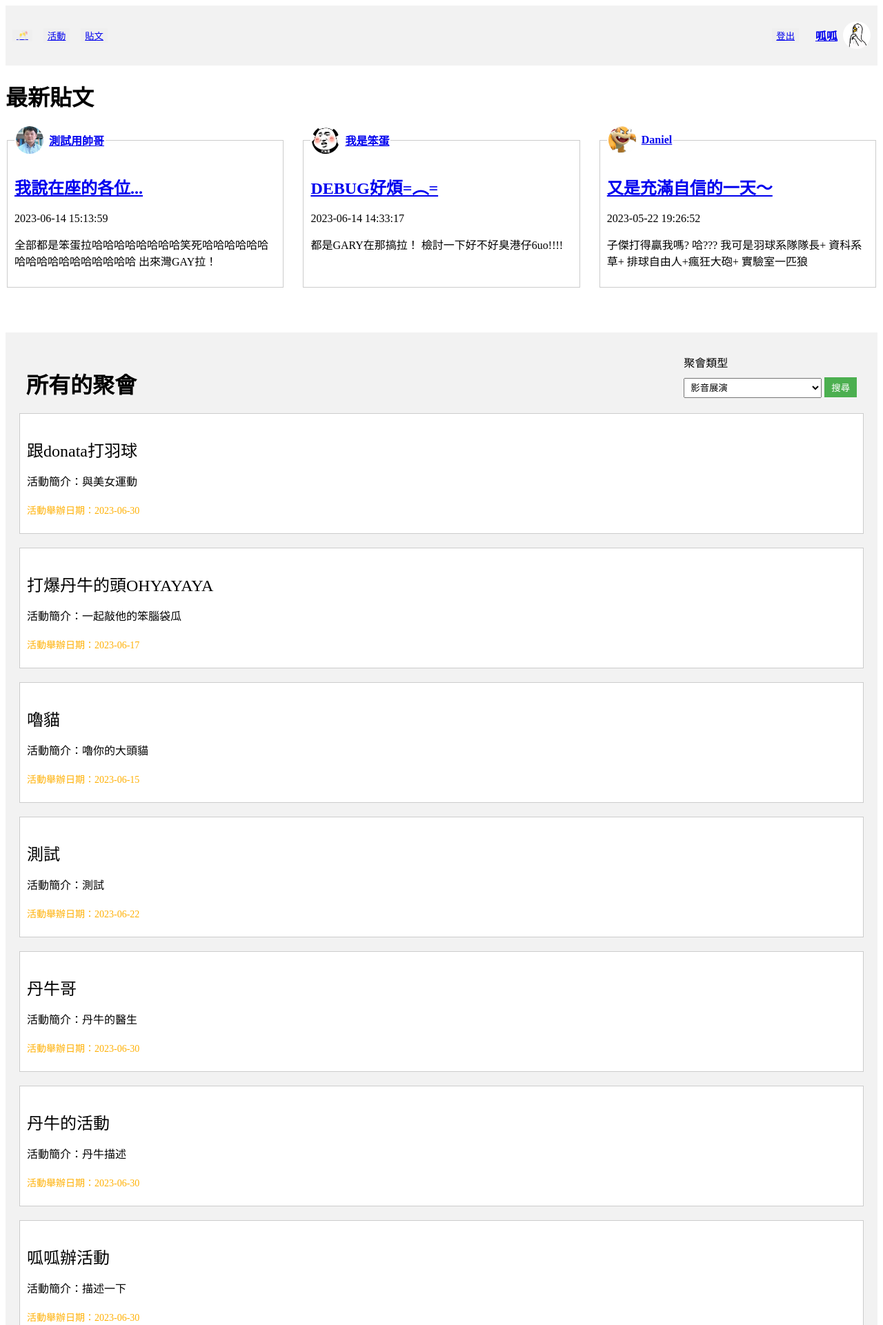
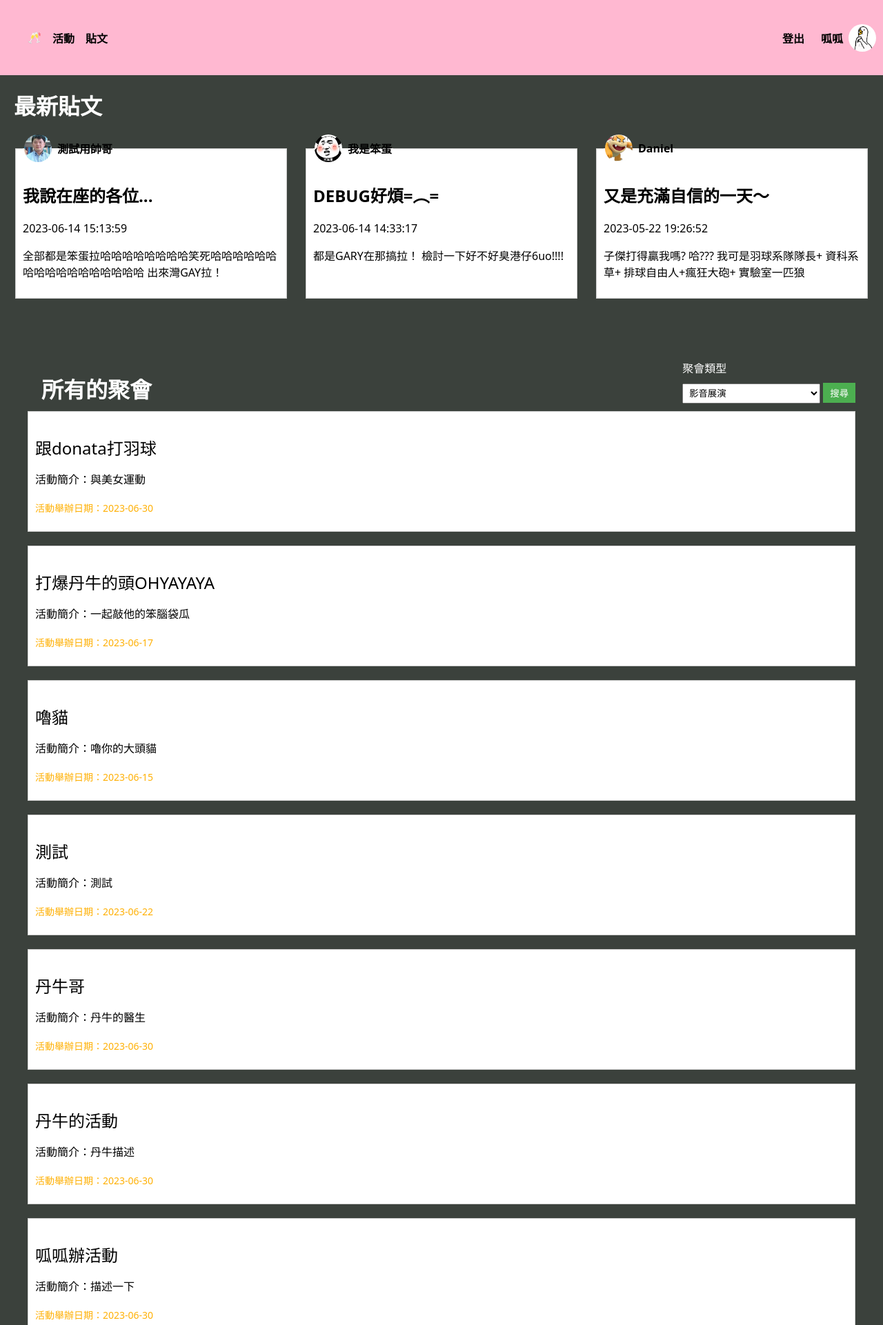
Before and after one commit to LittleBri32/Group_System, a Flask app: page /home in a window 1280 px wide. Shown: the top 1921 px of the page at 69% size. Run offline with Flask 3, Linux system fonts and the light colour scheme; a user stored in the database is signed in; data comes from the database, SQL or seed files in the repository.

Commit message:
feat: update home/activity/personalIfo UI

```diff
--- a/FunCrew/templates/home.html
+++ b/FunCrew/templates/home.html
@@ -7,24 +7,42 @@
     <title>首頁</title>
     <link rel="shortcut icon" href="{{ url_for('static', filename='favicon.ico') }}">
     <style>
+        body{
+            font-family: system-ui, -apple-system, BlinkMacSystemFont, 'Segoe UI', Roboto, Oxygen, Ubuntu, Cantarell, 'Open Sans', 'Helvetica Neue', sans-serif;
+        }
+        h1{
+            margin: 20px;
+            color: white;
+        }
         .header {
             display: flex;
             justify-content: space-between;
             align-items: center;
-            padding: 10px;
-            background-color: #f2f2f2;
+            background-color: #ffb8d1;
+            height: 109px;
+            width: 100%;
+            top: 0px;
+            font-weight: bold;
         }
+        .headers{
+            display: flex;
+            justify-content: space-between;
+            align-items: center;
 
-        .header-left {
-            display: flex;
-            align-items: center;
         }
-
         .header-right {
             display: flex;
             align-items: center;
+            margin-right: 10px;
         }
-
+        ul{
+            display: flex;
+            list-style: none;
+        }
+        li{
+            margin-right: 16px;
+            border: none;
+        }
         .button {
             margin-right: 16px;
             border: none;
@@ -51,14 +69,16 @@
             margin-left: 8px;
             /* 頭貼和暱稱之間的間距 */
         }
-
         /*擺放對話框*/
         .chat-box-container {
+            margin: 20px;
             display: flex;
             justify-content: space-between;
+
         }
 
         .chat-box {
+            background-color: white;
             border: 1px solid #ccc;
             padding: 10px;
             width: 30%;
@@ -90,12 +110,13 @@
         .container {
             display: flex;
             justify-content: space-between;
+            margin: 20px;
         }
 
         .left-column {
             width: 100%;
             padding: 20px;
-            background-color: #f2f2f2;
+            background-color:#3B413C;
         }
 
         .left-column h1 {
@@ -135,28 +156,34 @@
             background-color: #fff;
             margin-bottom: 20px;
         }
+        a{
+            text-decoration: none;
+            color: black;
+        }
+        a:hover{
+            color: red;
+        }
     </style>
 </head>
 
 
-<body>
+<body style="margin: 0px; background-color: #3B413C;">
     <div class="header">
-        <div class="header-left">
-            <button class="button"><a href="/home"> 🥂 </a></button>
-            <button class="button"><a href="/activity/activities/signingUp">活動</a></button>
-            <button class="button"><a href="/post/posts/newest">貼文</a></button>
-        </div>
+            <ul>
+                <li><a href="/home"> 🥂 </a></li>
+                <li><a href="/activity/activities/signingUp">活動</a></li>
+                <li><a href="/post/posts/newest">貼文</a></li>
+            </ul>
         <div class="header-right">
-            <button class="button"><a href="/user/logout">登出</a></button>
+            <li style="list-style: none;"><a href="/user/logout">登出</a></li>
             <div class="user-info">
                 <h4><a href="/user/personalInfo">{{ nickname }}</a></h4>
                 <img src="{{ avatar }}" alt="大頭貼">
             </div>
         </div>
     </div>
-
     <h1>最新貼文</h1>
-    <div class="chat-box-container">
+    <div class="chat-box-container" >
         <fieldset class="chat-box">
             <legend>
                 <div class="user-info">
@@ -197,7 +224,7 @@
     <h3>　</h3>
     <div class="container">
         <div class="left-column">
-            <div class="header">
+            <div class="headers">
 
                 {% if category %}
                 <h1 style="display: inline-block;">{{category}}的聚會</h1>
@@ -206,7 +233,7 @@
                 {% endif %}
 
                 <form action="/home" style="display: inline-block;">
-                    <label for="category">聚會類型</label>
+                    <label for="category" style="color: white;">聚會類型</label>
                     <select id="category" name="category" style="width: 200px;">
                         {% for i in categoryList %}
                         {% if i == category %}
@@ -235,8 +262,6 @@
             {% endfor %}
         </div>
     </div>
-
-
 </body>
 
 </html>
```
Also changed, not shown: FunCrew/templates/activities.html (+14 -5 lines), FunCrew/templates/personalInfo.html (+35 -14 lines).
